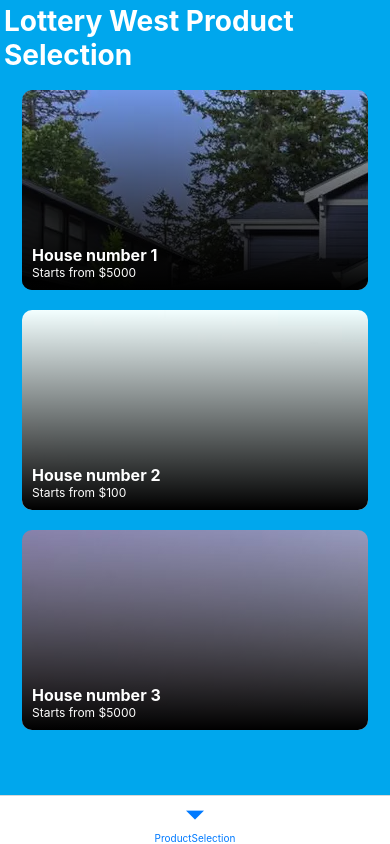
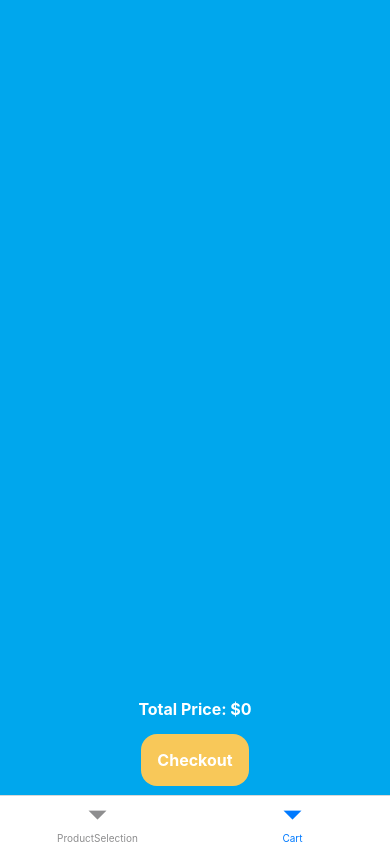
Before and after one commit to RamOmri/LotteryWest, a React Native app: screen /Cart in a window 390 px wide. Built offline with nearby package versions, Linux system fonts and the light colour scheme.

Commit message:
Pops from the product screen after adding to cart, creates the cart screen along with the checkout process.Modifies the cart provider to empty the cart.

```diff
--- a/src/components/ProductCard.tsx
+++ b/src/components/ProductCard.tsx
@@ -1,7 +1,6 @@
 import React from "react";
 import {
   View,
-  Image,
   StyleSheet,
   ImageBackground,
   TouchableOpacity,
--- a/src/router/router.tsx
+++ b/src/router/router.tsx
@@ -3,7 +3,7 @@ import { StackParamList } from "./types";
 import { NavigationContainer } from "@react-navigation/native";
 import { createNativeStackNavigator } from "@react-navigation/native-stack";
 import { createBottomTabNavigator } from "@react-navigation/bottom-tabs";
-import { Product, ProductSelection } from "../screens";
+import { Product, ProductSelection, Cart } from "../screens";
 
 const Tabs = createBottomTabNavigator<TabsParamList>();
 const Stack = createNativeStackNavigator<StackParamList>();
@@ -15,6 +15,11 @@ const TabsRouter = () => {
         options={{ headerShown: false }}
         name="ProductSelection"
         component={ProductSelection}
+      />
+      <Tabs.Screen
+        options={{ headerShown: false }}
+        name="Cart"
+        component={Cart}
       />
     </Tabs.Navigator>
   );
--- a/src/screens/Cart.tsx
+++ b/src/screens/Cart.tsx
@@ -0,0 +1,74 @@
+import React, { useState, useEffect } from "react";
+import { View, StyleSheet, FlatList } from "react-native";
+import { useCart, CartItem } from "../state";
+import Button from "../components/Button";
+import { Container } from "../components";
+import { Text } from "../styles";
+
+const Cart: React.FC = () => {
+  const { cart, removeFromCart, emptyCart } = useCart();
+  const [totalPrice, setTotalPrice] = useState(0);
+
+  useEffect(() => {
+    let price = 0;
+    cart.forEach((product) => {
+      const { variants } = product;
+      price += variants[product.variantIndex].price;
+    });
+    setTotalPrice(price);
+  }, [cart]);
+
+  const renderCartItem = ({ item }: { item: CartItem }) => (
+    <View style={styles.cartItem}>
+      <View style={styles.itemDescription}>
+        <Text fontType="SmallTitle">{item.title}</Text>
+        <Text fontType="Text">
+          Price: ${item.variants[item.variantIndex].price}
+        </Text>
+      </View>
+      <Button label="Remove" onPress={() => removeFromCart(item.id)} />
+    </View>
+  );
+
+  return (
+    <Container>
+      <FlatList
+        data={cart}
+        renderItem={renderCartItem}
+        keyExtractor={(item) => item.id.toString()}
+      />
+      <View style={styles.totalPriceContainer}>
+        <Text fontType="SmallTitle">Total Price: ${totalPrice}</Text>
+      </View>
+      <Button
+        label="Checkout"
+        onPress={() => {
+          alert("Check out complete");
+          emptyCart();
+        }}
+      />
+    </Container>
+  );
+};
+
+const styles = StyleSheet.create({
+  itemDescription: {
+    marginRight: 10,
+  },
+  cartItem: {
+    flexDirection: "row",
+    alignItems: "center",
+    paddingVertical: 10,
+    borderBottomWidth: 1,
+    borderBottomColor: "grey",
+  },
+  totalPriceContainer: {
+    paddingVertical: 10,
+  },
+  totalPriceText: {
+    fontSize: 18,
+    fontWeight: "bold",
+  },
+});
+
+export default Cart;
--- a/src/screens/Product.tsx
+++ b/src/screens/Product.tsx
@@ -1,12 +1,13 @@
 import { Image } from "react-native";
-import React, { useEffect, useState } from "react";
+import React, { useState } from "react";
 import { View, StyleSheet, ScrollView } from "react-native";
-import { useRoute } from "@react-navigation/native";
-import { RouteProp } from "@react-navigation/native";
+import { useRoute, RouteProp } from "@react-navigation/native";
+import { NativeStackNavigationProp } from "@react-navigation/native-stack";
 import { StackParamList } from "../router";
 import { Container, VariantCard, Button } from "../components";
 import { Text } from "../styles";
 import { useCart } from "../state";
+import { useNavigation } from "@react-navigation/native";
 
 type ProductVariant = {
   description: string;
@@ -21,6 +22,10 @@ type ProductContent = {
   variants: ProductVariant[];
 };
 
+type ProductScreenNavigationProp = NativeStackNavigationProp<
+  StackParamList,
+  "Product"
+>;
 type ProductScreenRouteProp = RouteProp<StackParamList, "Product">;
 
 const Product: React.FC = () => {
@@ -28,7 +33,10 @@ const Product: React.FC = () => {
   const product = route.params;
   const { addToCart, cart } = useCart();
 
-  const [variant, setVariant] = useState(product.variants[0]);
+  const [variantIndex, setVariantIndex] = useState(0);
+  const { variants } = product;
+
+  const navigation = useNavigation<ProductScreenNavigationProp>();
 
   return (
     <Container>
@@ -46,20 +54,21 @@ const Product: React.FC = () => {
       <View style={styles.section}>
         <VariantCard
           variants={product.variants}
-          onSelectVariant={(index) => setVariant(product.variants[index])}
+          onSelectVariant={(index) => setVariantIndex(index)}
         />
         <Text style={styles.title} fontType="Title">
           {product.title}
         </Text>
         <View style={styles.textContainer}>
-          <Text fontType="Text">{variant.description}</Text>
+          <Text fontType="Text">{variants[variantIndex].description}</Text>
         </View>
       </View>
       <Button
         disabled={cart.some((cartProduct) => cartProduct.id === product.id)}
         label="Purchase"
         onPress={() => {
-          addToCart(product);
+          addToCart({ ...product, variantIndex });
+          navigation.pop();
         }}
       />
     </Container>
--- a/src/screens/ProductSelection.tsx
+++ b/src/screens/ProductSelection.tsx
@@ -1,22 +1,29 @@
-import React, { useEffect } from "react";
-import { View, StyleSheet, ScrollView } from "react-native";
+import React from "react";
+import { ScrollView, StyleSheet } from "react-native";
 import { Container, ProductCard } from "../components";
 import { Text } from "../styles";
-import { useFetchProducts, useCart } from "../state";
+import { useFetchProducts } from "../state";
 
 const ProductSelection = () => {
-  const { products, isLoading, error } = useFetchProducts();
+  const { products } = useFetchProducts();
 
   return (
     <Container>
       <Text fontType="Title">Lottery West Product Selection</Text>
-      <ScrollView style={{ width: "100%", padding: 8 }}>
+      <ScrollView style={styles.scrollContainer}>
         {products.map((product) => (
-          <ProductCard key={product.id} product={product} /> // Render a ProductCard for each product
+          <ProductCard key={product.id} product={product} />
         ))}
       </ScrollView>
     </Container>
   );
 };
 
+const styles = StyleSheet.create({
+  scrollContainer: {
+    width: "100%",
+    padding: 8,
+  },
+});
+
 export default ProductSelection;
--- a/src/screens/index.ts
+++ b/src/screens/index.ts
@@ -1,4 +1,5 @@
 import ProductSelection from "./ProductSelection";
+import Cart from "./Cart";
 
 export * from "./Product";
-export { ProductSelection };
+export { ProductSelection, Cart };
--- a/src/state/CartProvider.tsx
+++ b/src/state/CartProvider.tsx
@@ -5,21 +5,26 @@ const initialState = {
   cart: [],
   addToCart: () => {},
   removeFromCart: () => {},
+  emptyCart: () => {},
 };
 
+type CartItem = ProductContent & { variantIndex: number };
+
 const CartContext = createContext<{
-  cart: ProductContent[];
-  addToCart: (product: ProductContent) => void;
-  removeFromCart: (id: string) => void;
+  cart: CartItem[];
+  addToCart: (product: CartItem) => void;
+  removeFromCart: (id: number) => void;
+  emptyCart: () => void;
 }>(initialState);
 
-// Handle cart actions
-const cartReducer = (state: ProductContent[], action: any) => {
+const cartReducer = (state: CartItem[], action: any) => {
   switch (action.type) {
     case "ADD_TO_CART":
       return [...state, action.product];
     case "REMOVE_FROM_CART":
       return state.filter((product) => product.id !== action.id);
+    case "EMPTY_CART":
+      return [];
     default:
       return state;
   }
@@ -30,16 +35,22 @@ const CartProvider: React.FC<{ children: React.ReactNode }> = ({
 }) => {
   const [cart, dispatch] = useReducer(cartReducer, []);
 
-  const addToCart = (product: ProductContent) => {
+  const addToCart = (product: CartItem) => {
     dispatch({ type: "ADD_TO_CART", product });
   };
 
-  const removeFromCart = (id: string) => {
+  const removeFromCart = (id: number) => {
     dispatch({ type: "REMOVE_FROM_CART", id });
   };
 
+  const emptyCart = () => {
+    dispatch({ type: "EMPTY_CART" });
+  };
+
   return (
-    <CartContext.Provider value={{ cart, addToCart, removeFromCart }}>
+    <CartContext.Provider
+      value={{ cart, addToCart, removeFromCart, emptyCart }}
+    >
       {children}
     </CartContext.Provider>
   );
@@ -49,4 +60,4 @@ const useCart = () => {
   return useContext(CartContext);
 };
 
-export { CartProvider, useCart };
+export { CartProvider, useCart, CartItem };
--- a/src/state/index.ts
+++ b/src/state/index.ts
@@ -1,4 +1,4 @@
 import { ProductProvider, useFetchProducts } from "./ProductProvider";
-import { CartProvider, useCart } from "./CartProvider";
+import { CartProvider, useCart, CartItem } from "./CartProvider";
 
-export { ProductProvider, CartProvider, useFetchProducts, useCart };
+export { ProductProvider, CartProvider, useFetchProducts, useCart, CartItem };
```
